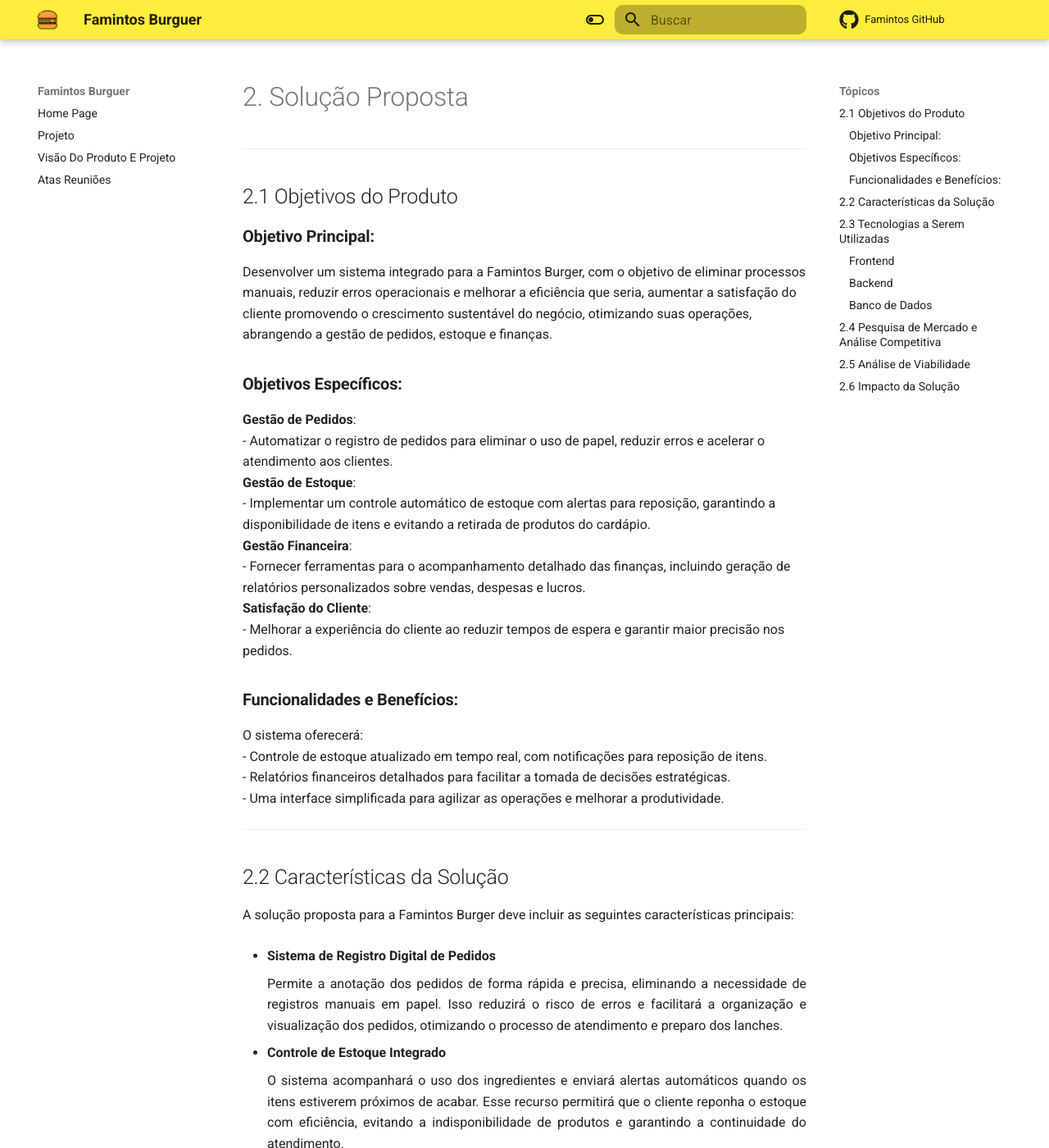
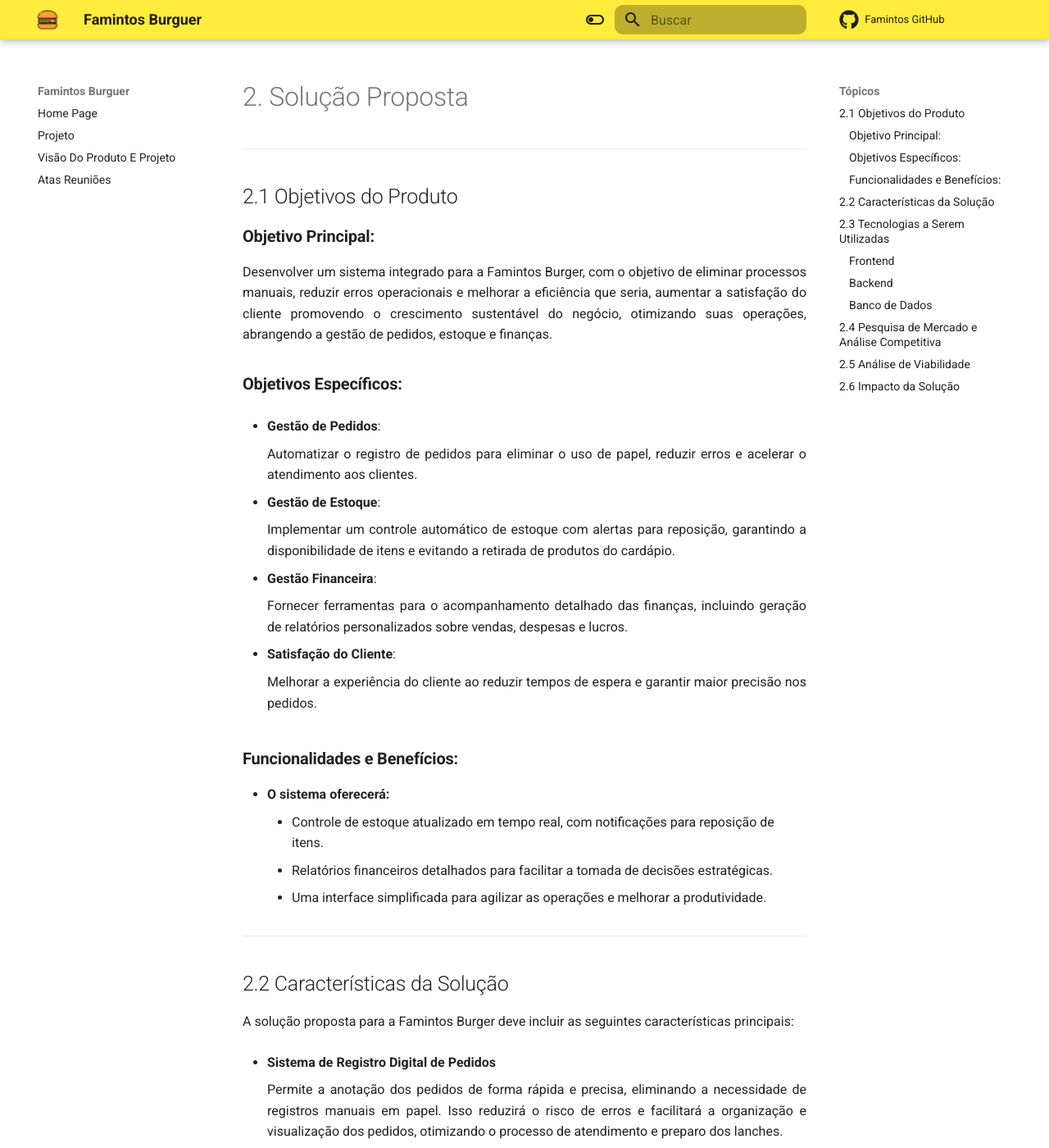
Before and after one commit to mdsreq-fga-unb/2024.2-T01-FamintosBurguer, an MkDocs documentation site: the page built from docs/ProdutoProjeto/2_Solucao.md, in a window 1280 px wide and 1400 px high. Shown: the whole window at 82% size. Built offline with MkDocs 1.6.1 and Material for MkDocs 9.7.7, drawn with Linux system fonts in a browser that asks for light colours; comment, search, counter and statistics services are not loaded; some of the changed text lies outside the part shown.

```diff
--- a/docs/ProdutoProjeto/2_Solucao.md
+++ b/docs/ProdutoProjeto/2_Solucao.md
@@ -5,27 +5,36 @@
 ## 2.1 Objetivos do Produto
 
 ### **Objetivo Principal:**
+<div style="text-align: justify">
 Desenvolver um sistema integrado para a Famintos Burger, com o objetivo de eliminar processos manuais, reduzir erros operacionais e melhorar a eficiência que seria, aumentar a satisfação do cliente promovendo o crescimento sustentável do negócio, otimizando suas operações, abrangendo a gestão de pedidos, estoque e finanças.
-
+</div>
 
 ### **Objetivos Específicos:**
- **Gestão de Pedidos**:
-   - Automatizar o registro de pedidos para eliminar o uso de papel, reduzir erros e acelerar o atendimento aos clientes.
+- **Gestão de Pedidos**:
+    <div style="text-align: justify">
+    Automatizar o registro de pedidos para eliminar o uso de papel, reduzir erros e acelerar o atendimento aos clientes.
+    </div>
 
-**Gestão de Estoque**:
-   - Implementar um controle automático de estoque com alertas para reposição, garantindo a disponibilidade de itens e evitando a retirada de produtos do cardápio.
+- **Gestão de Estoque**:
+    <div style="text-align: justify">
+    Implementar um controle automático de estoque com alertas para reposição, garantindo a disponibilidade de itens e evitando a retirada de produtos do cardápio.
+    </div>
 
-**Gestão Financeira**:
-   - Fornecer ferramentas para o acompanhamento detalhado das finanças, incluindo geração de relatórios personalizados sobre vendas, despesas e lucros.
+- **Gestão Financeira**:
+    <div style="text-align: justify">
+    Fornecer ferramentas para o acompanhamento detalhado das finanças, incluindo geração de relatórios personalizados sobre vendas, despesas e lucros.
+    </div>
 
-**Satisfação do Cliente**:
-   - Melhorar a experiência do cliente ao reduzir tempos de espera e garantir maior precisão nos pedidos.
+- **Satisfação do Cliente**:
+    <div style="text-align: justify">
+    Melhorar a experiência do cliente ao reduzir tempos de espera e garantir maior precisão nos pedidos.
+    </div>
 
 ### **Funcionalidades e Benefícios:**
-O sistema oferecerá:
-- Controle de estoque atualizado em tempo real, com notificações para reposição de itens.
-- Relatórios financeiros detalhados para facilitar a tomada de decisões estratégicas.
-- Uma interface simplificada para agilizar as operações e melhorar a produtividade.
+- **O sistema oferecerá:**
+    * Controle de estoque atualizado em tempo real, com notificações para reposição de itens.
+    * Relatórios financeiros detalhados para facilitar a tomada de decisões estratégicas.
+    * Uma interface simplificada para agilizar as operações e melhorar a produtividade.
 
 ___________________________________________________________________________________
 
```
Also changed, not shown: other parts of docs/ProdutoProjeto/2_Solucao.md (+1 -3 lines), README.md (+4 -4 lines), docs/projeto.md (+4 -4 lines).
